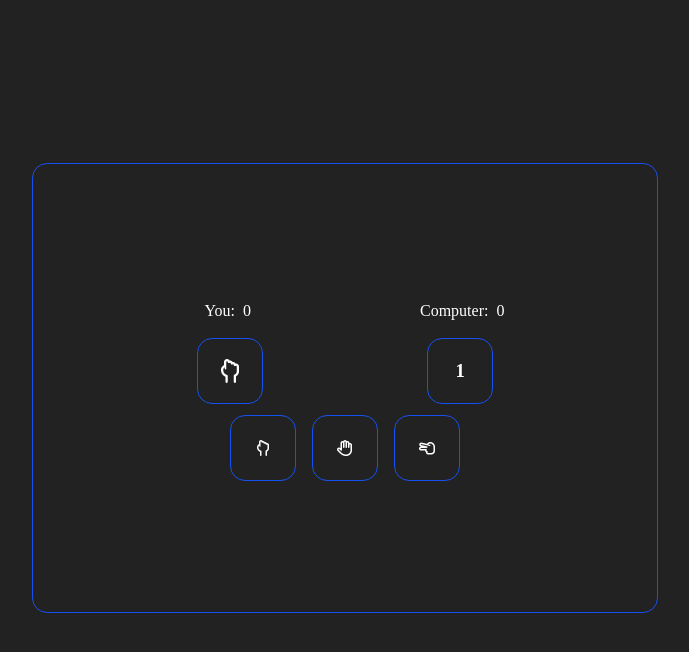
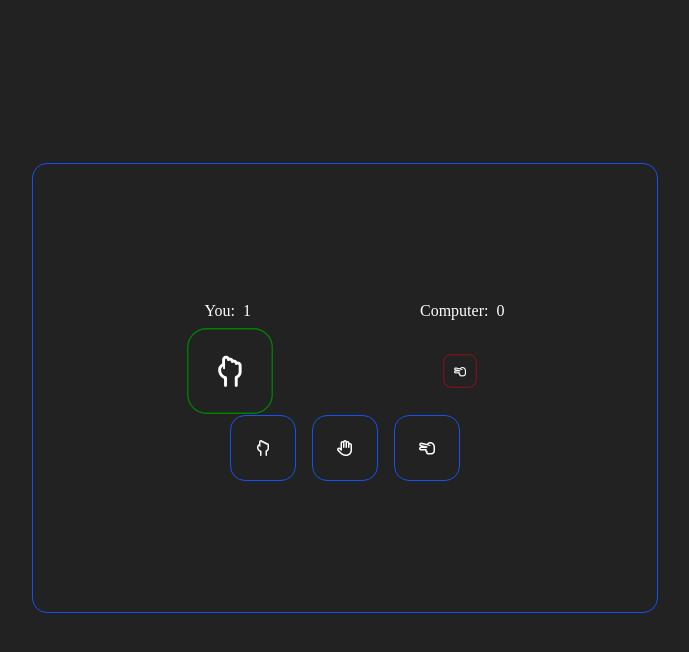
Before and after one commit to erdemylmaz/rock-paper-scissors, a plain HTML site: page index.html in a window 1280 px wide. Both pictures are taken after a click on the element 558 px from the left and 448 px from the top of the page. Shown: the whole page, without its empty margins (295-984 px from the left). Drawn offline with Linux system fonts and the light colour scheme; a web font is replaced by a local one.

Commit message:
design update

```diff
--- a/game.js
+++ b/game.js
@@ -123,15 +123,15 @@ select = (e) => {
     usersChoiceDOM.innerHTML = "";
     usersChoiceDOM.appendChild(i);
 
-    computersChoiceDOM.innerHTML = `<h3>3</h3>`;
+    computersChoiceDOM.innerHTML = `<i class="far fa-hand-rock rollingIcon"></i>`;
 
     setTimeout(() => {
-        computersChoiceDOM.innerHTML = `<h3>2</h3>`;
-    }, 1000);
+        computersChoiceDOM.innerHTML = `<i class="far fa-hand-paper rollingIcon"></i>`;
+    }, 750);
 
     setTimeout(() => {
-        computersChoiceDOM.innerHTML = `<h3>1</h3>`;
-    }, 2000);
+        computersChoiceDOM.innerHTML = `<i class="far fa-hand-scissors rollingIcon"></i>`;
+    }, 1500);
 
     setTimeout(() => {
         computersChoiceDOM.innerHTML = "";
@@ -139,7 +139,7 @@ select = (e) => {
         computersChoiceDOM.appendChild(i);
 
         start(usersChoice);
-    }, 3000);
+    }, 2250);
 
 }
 
--- a/style.css
+++ b/style.css
@@ -9,6 +9,11 @@
 
 :root {
     --blue: rgb(22, 82, 240);
+}
+
+img {
+    width: 0px;
+    height: 0px;
 }
 
 body {
@@ -151,3 +156,7 @@ body {
     background-color: rgba(255, 255, 255, 0.1);
     cursor: pointer;
 }
+
+.rollingIcon {
+    color: rgba(255, 255, 255, 0.4);
+}
```
